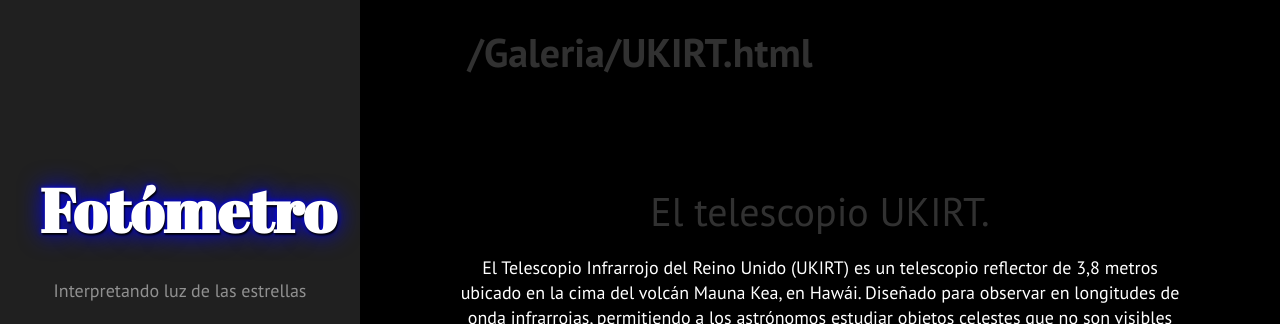
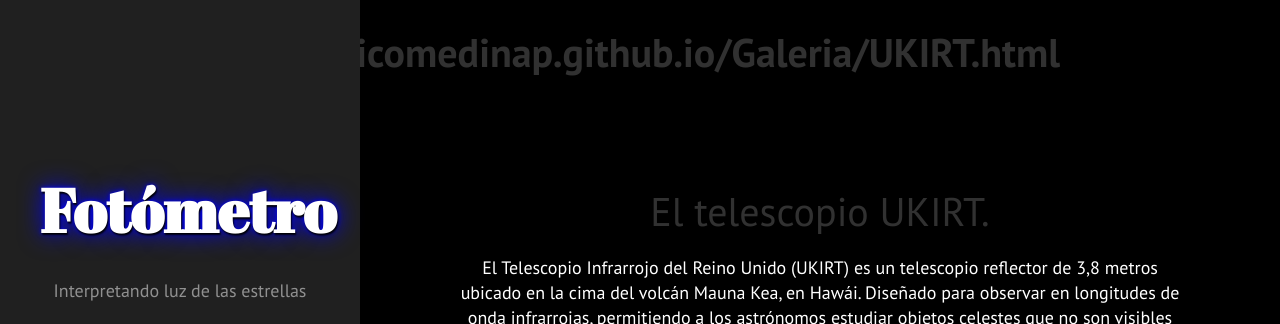
Before and after one commit to nicomedinap/nicomedinap.github.io, a Jekyll site: the page built from Galeria/UKIRT.md, in a window 1280 px wide, cut to the strip 0-324 px from the top of the page. Built offline with Jekyll 4.4.1, drawn with Linux system fonts in a browser that asks for light colours.

Commit message:
Update galeria.html

```diff
--- a/_layouts/galeria.html
+++ b/_layouts/galeria.html
@@ -20,7 +20,7 @@
 
     {% if page.telescopio %}
         <style> .Boton_inicio{display: none} </style>
-        <h1>{{ page.url }}</h1>
+        <h1>{{site.url}}{{ page.url }}</h1>
     {% endif %}
 
     {% include sidebar.html %}
```
